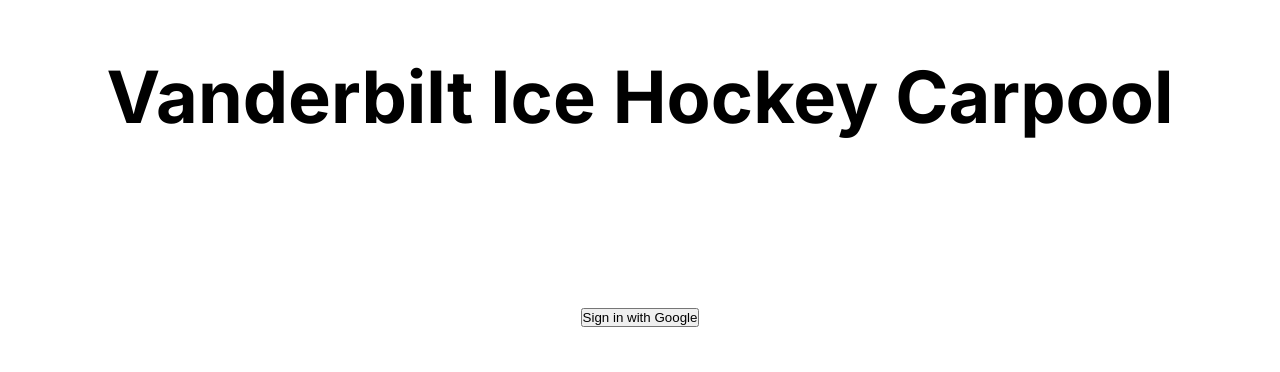
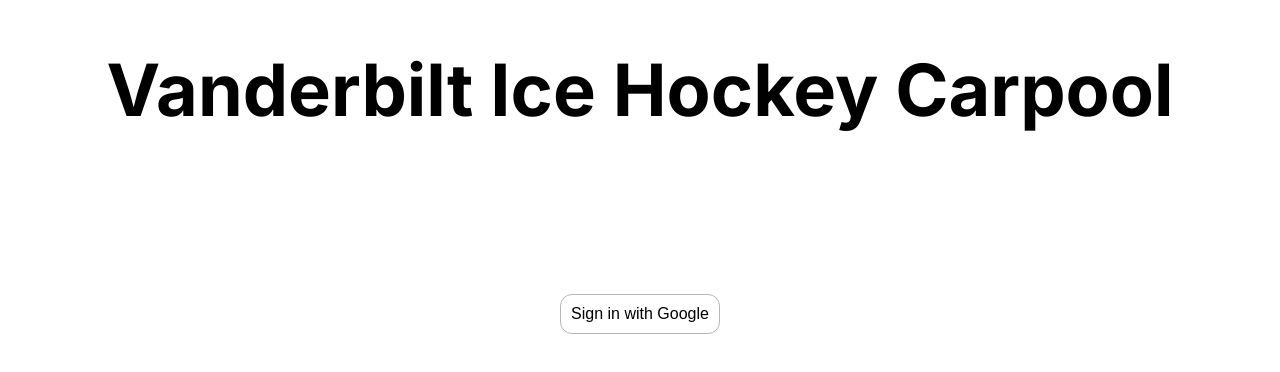
Before and after one commit to liy94/Vandy-Ice-Hockey, a Next.js app in the folder vandy-ice-hockey/: page / in a window 1280 px wide. Shown: the part 210-582 px from the top of the page. Built offline with nearby package versions, Linux system fonts and the light colour scheme; no server answers.

Commit message:
changed style for login button

```diff
--- a/vandy-ice-hockey/src/app/page.tsx
+++ b/vandy-ice-hockey/src/app/page.tsx
@@ -22,7 +22,7 @@
         </>
       ) : (
         <>
-          <button onClick={() => signIn('google')}>Sign in with Google</button>
+          <button className={ styles.submitButton } onClick={() => signIn('google')}>Sign in with Google</button>
         </>
       )}
     </main>
```
